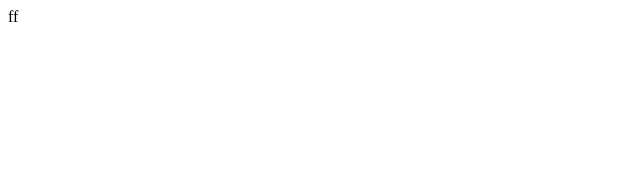
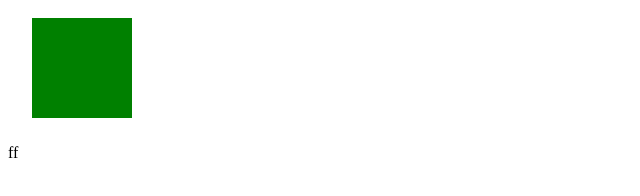
Before and after one commit to deley0/TestRect, a plain HTML site: page index.html in a window 1280 px wide. Shown: the whole page, without its empty margins (0-640 px from the left). Drawn offline with Linux system fonts and the light colour scheme.

Commit message:
Update index.html

```diff
--- a/index.html
+++ b/index.html
@@ -1,2 +1,19 @@
 <head></head>
-<body><a>ff</a></body>
+<body>
+  <a>ff</a>
+  <canvas id="canvas"></canvas>
+  <script>
+  var canvas = document.getElementById("canvas");
+var ctx = canvas.getContext("2d");
+
+ctx.fillStyle = "green";
+ctx.fillRect(10, 10, 100, 100);
+
+
+
+
+
+
+
+  </script>
+</body>
```
